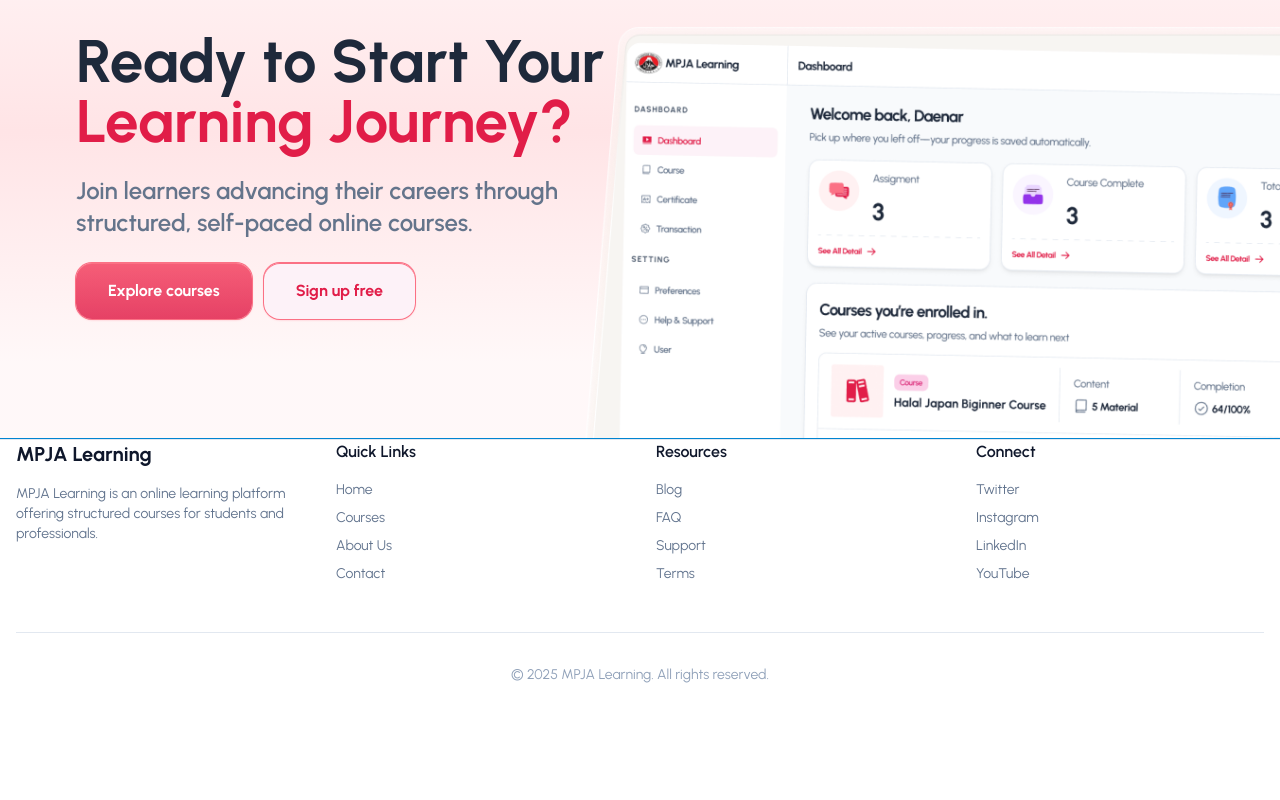
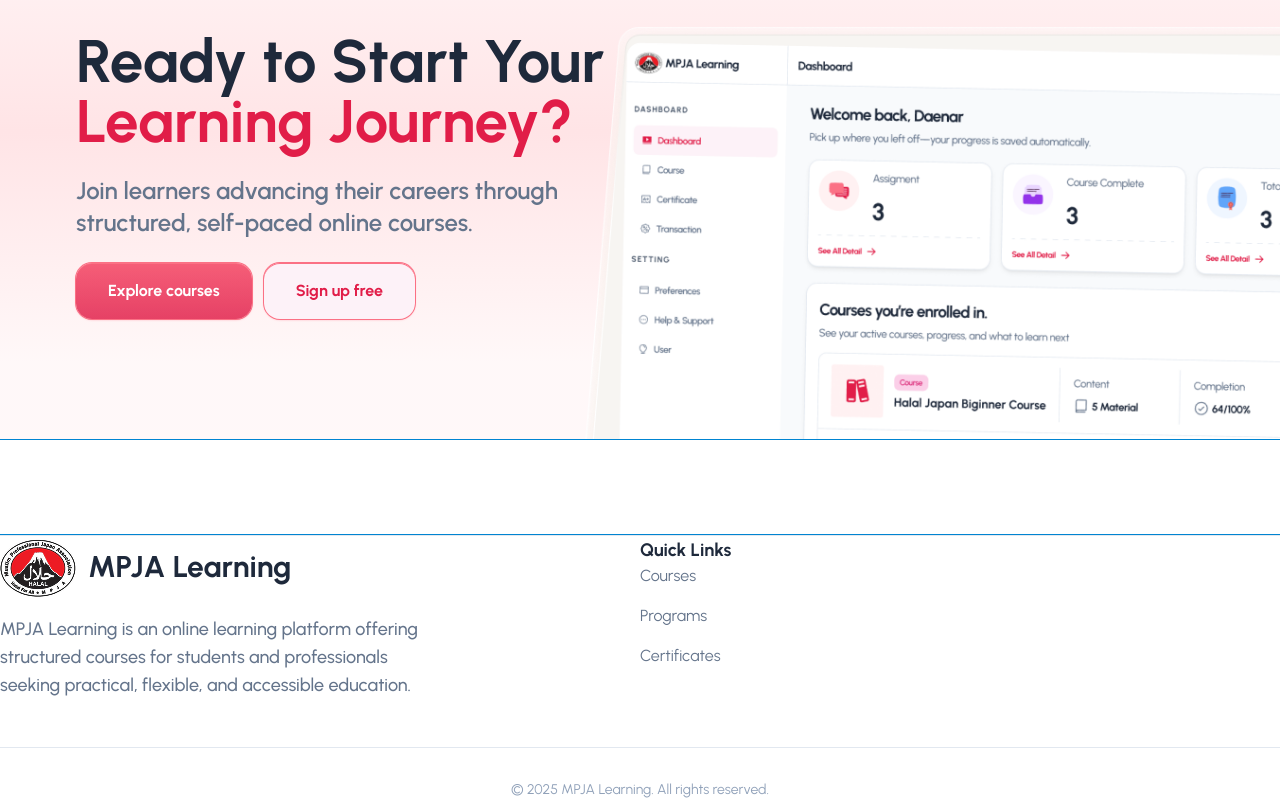
Before and after one commit to alfieqashwa/mpja, a Next.js app: page / in a window 1280 px wide. Shown: the part 7064-7864 px from the top of the page. Before the commit the page ends 7749 px from the top, so only its background shows below. Built offline with nearby package versions, Linux system fonts and the light colour scheme.

Commit message:
feat(WIP): setup footer

```diff
--- a/app/(home)/cta.tsx
+++ b/app/(home)/cta.tsx
@@ -21,7 +21,6 @@
         </div>
       </div>
 
-      {/* <div className="relative w-full aspect-4/3 transform rotate-y-[-5deg] rotate-x-[5deg] -top-60"> */}
       <div className="bottom-0 right-0 absolute">
         <Image
           src="/images/cta-image.png"
--- a/app/(home)/footer.tsx
+++ b/app/(home)/footer.tsx
@@ -1,96 +1,75 @@
+import Image from "next/image";
+
+const QUICK_ACCESS = [
+  {
+    title: "quick links",
+    access: [
+      { link: "Courses" },
+      { link: "Programs" },
+      { link: "Certificates" },
+    ],
+  },
+  {
+    title: "learning",
+    access: [
+      { link: "How It Works" },
+      { link: "Learning Pathways" },
+      { link: "Assessment & Grading" },
+    ],
+  },
+  {
+    title: "company",
+    access: [{ link: "About MPJA" }, { link: "Contact" }],
+  },
+  {
+    title: "resources",
+    access: [
+      { link: "FAQ" },
+      { link: "Help Center" },
+      { link: "Terms & Privacy" },
+    ],
+  },
+];
+
 export function Footer() {
   return (
-    <footer className="border-t border-slate-200 bg-white kurt">
-      <div className="container mx-auto px-4">
-        <div className="grid gap-8 md:grid-cols-4">
-          <div>
-            <h3 className="text-xl font-bold text-slate-900 mb-4">
-              MPJA Learning
-            </h3>
-            <p className="text-sm text-slate-500">
+    <footer className="border-t border-slate-200 bg-white kurt mt-24">
+      <div className="flex justify-between">
+        <div className="w-1/2 max-w-md">
+          <div className="flex items-center space-x-3">
+            <Image
+              src="/images/logo.png"
+              alt="MPJA"
+              width={76}
+              height={83}
+              priority
+            />
+            <h3 className="text-3xl font-bold text-primary">MPJA Learning</h3>
+          </div>
+          <p className="text-lg text-secondary font-medium pt-4">
             MPJA Learning is an online learning platform offering structured
-              courses for students and professionals.
+            courses for students and professionals seeking practical, flexible,
+            and accessible education.
           </p>
         </div>
-          <div>
-            <h4 className="font-semibold text-slate-900 mb-4">Quick Links</h4>
-            <ul className="space-y-2 text-sm text-slate-500">
+        <div className="w-1/2">
+          <h4 className="font-bold text-primary text-lg">Quick Links</h4>
+          <ul className="space-y-4 text-secondary">
             <li>
-                <a href="#" className="hover:text-rose-500">
-                  Home
-                </a>
+              <a href="#">Courses</a>
             </li>
             <li>
-                <a href="#" className="hover:text-rose-500">
-                  Courses
-                </a>
+              <a href="#">Programs</a>
             </li>
             <li>
-                <a href="#" className="hover:text-rose-500">
-                  About Us
-                </a>
-              </li>
-              <li>
-                <a href="#" className="hover:text-rose-500">
-                  Contact
-                </a>
-              </li>
-            </ul>
-          </div>
-          <div>
-            <h4 className="font-semibold text-slate-900 mb-4">Resources</h4>
-            <ul className="space-y-2 text-sm text-slate-500">
-              <li>
-                <a href="#" className="hover:text-rose-500">
-                  Blog
-                </a>
-              </li>
-              <li>
-                <a href="#" className="hover:text-rose-500">
-                  FAQ
-                </a>
-              </li>
-              <li>
-                <a href="#" className="hover:text-rose-500">
-                  Support
-                </a>
-              </li>
-              <li>
-                <a href="#" className="hover:text-rose-500">
-                  Terms
-                </a>
-              </li>
-            </ul>
-          </div>
-          <div>
-            <h4 className="font-semibold text-slate-900 mb-4">Connect</h4>
-            <ul className="space-y-2 text-sm text-slate-500">
-              <li>
-                <a href="#" className="hover:text-rose-500">
-                  Twitter
-                </a>
-              </li>
-              <li>
-                <a href="#" className="hover:text-rose-500">
-                  Instagram
-                </a>
-              </li>
-              <li>
-                <a href="#" className="hover:text-rose-500">
-                  LinkedIn
-                </a>
-              </li>
-              <li>
-                <a href="#" className="hover:text-rose-500">
-                  YouTube
-                </a>
+              <a href="#">Certificates</a>
             </li>
           </ul>
         </div>
       </div>
+
       <div className="mt-12 pt-8 border-t border-slate-200 text-center text-sm text-slate-400">
         © 2025 MPJA Learning. All rights reserved.
-        </div>
       </div>
     </footer>
   );
```
Lines whose indentation alone changed are shown as unchanged.
